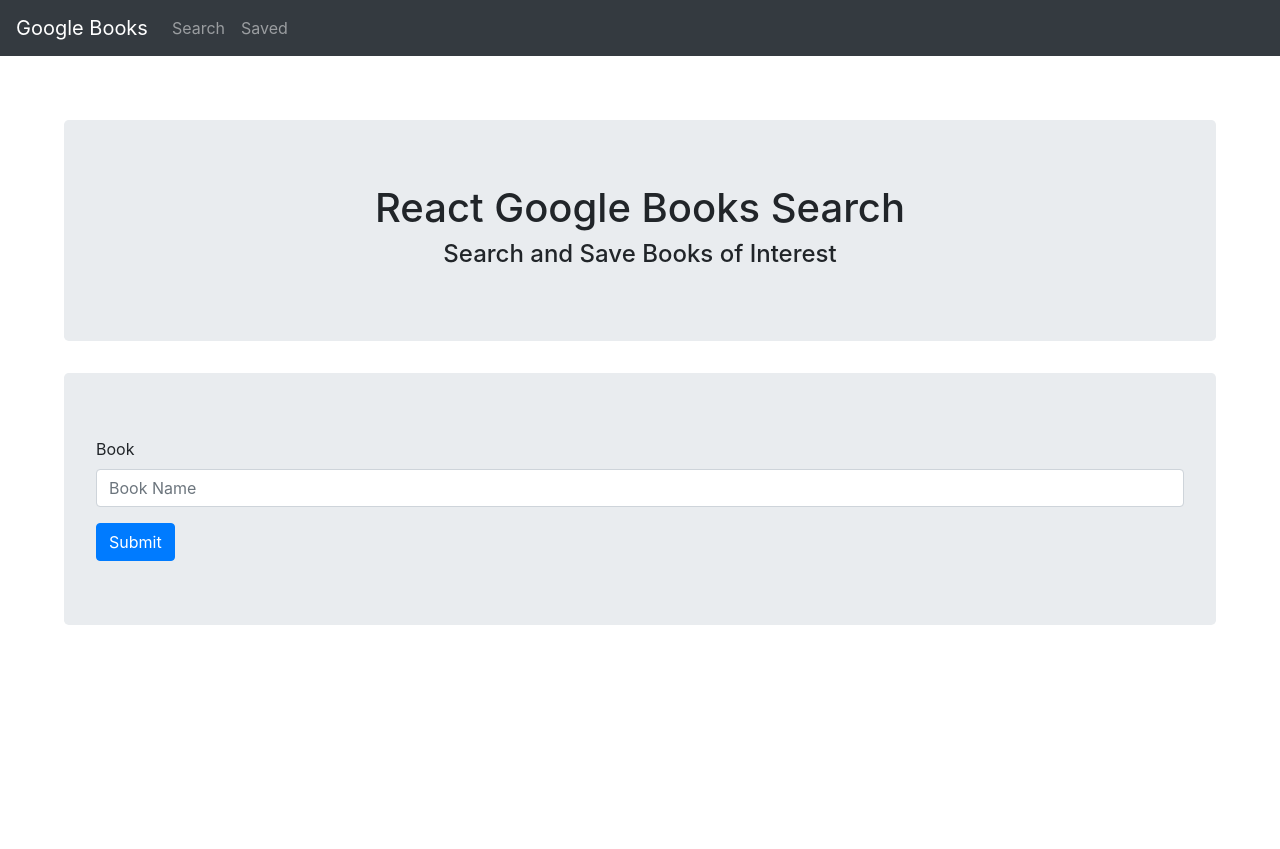
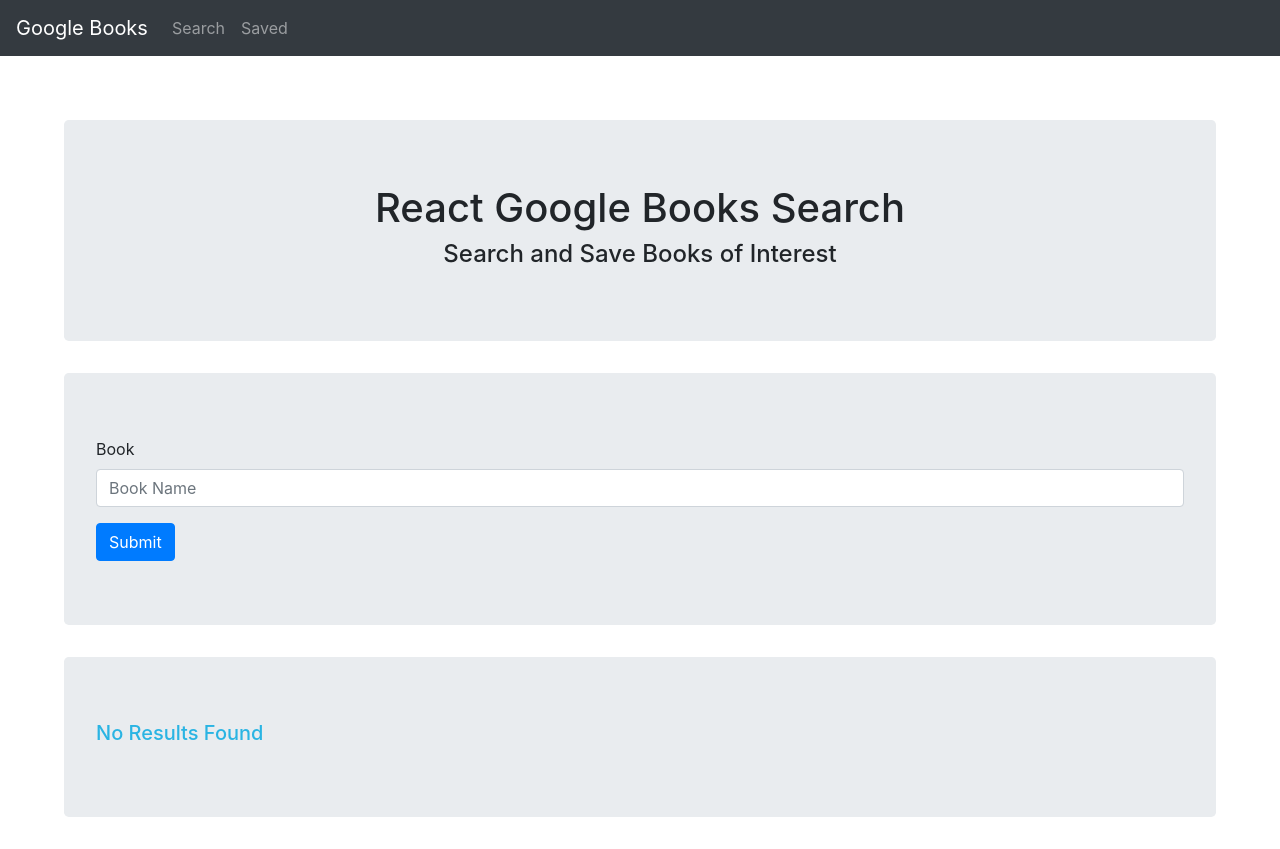
Before and after one commit to clairevita/GoogleBookSearch, a React (Create React App) app in the folder client/: page / in a window 1280 px wide. Before the commit the page ends 800 px from the top, so only its background shows below. Built offline with nearby package versions, Linux system fonts and the light colour scheme.

Commit message:
book listing stylized and imported from context

```diff
--- /dev/null
+++ b/client/src/components/Results/Results.css
@@ -0,0 +1,4 @@
+.Container {
+    margin-left: 5%;
+    margin-right: 5%;
+}
--- a/client/src/components/Results/index.js
+++ b/client/src/components/Results/index.js
@@ -1,9 +1,50 @@
 import React from "react";
+import { Card, Row, Col, Button, Image } from "react-bootstrap";
+import Jumbotron from 'react-bootstrap/Jumbotron';
+import { useSearchContext } from '../../utils/SearchContext';
+import './Results.css';
 
-function Results(){
+function Results() {
+    const [state, dispatch] = useSearchContext();
+    let results = state.results;
+    return (
+        <div>
+            <Jumbotron className="Container">
+                {!state.results ?
+                    <h5 style={{ color: "#2ab4e3" }}>No Results Found</h5>
+                    :
+                    results.map((book) => (
 
-    return (
-        <></>
+                        <Card className="justify-content-sm-center m-3 p-3" key={book.volumeInfo.link}>
+                            <Row>
+                                <Col sm={2} className="text-center p-2">
+                                    <Image
+                                        src={book.volumeInfo.imageLinks.thumbnail}
+                                        alt={book.volumeInfo.title}
+                                        rounded
+                                        fluid
+                                    />
+                                </Col>
+                                <Col sm={10} className="p-2">
+                                    <h5>{book.volumeInfo.title}</h5>
+                                    <h6>by {book.volumeInfo.authors}</h6>
+                                    <p>{book.volumeInfo.description}</p>
+                                    <Button
+                                        href={book.volumeInfo.infoLink}
+                                        target="blank"
+                                        className="mr-2 mb-2"
+                                    >More Info</Button>
+                                    <Button
+                                        // onClick={() => this.handleSave(book)}
+                                        className="mr-2 mb-2"
+                                    >Save Book</Button>
+                                </Col>
+                            </Row>
+                        </Card>
+
+                    ))}
+            </Jumbotron>
+        </div>
     );
 }
 export default Results;
--- a/client/src/pages/Search.js
+++ b/client/src/pages/Search.js
@@ -1,10 +1,14 @@
 import React, { useState } from 'react';
 import BookSearch from '../components/BookSearch';
+import Results from '../components/Results';
 
 function Search() {
 
     return (
+        <>
         <BookSearch />
+        <Results />
+        </>
     )
 }
 
```
